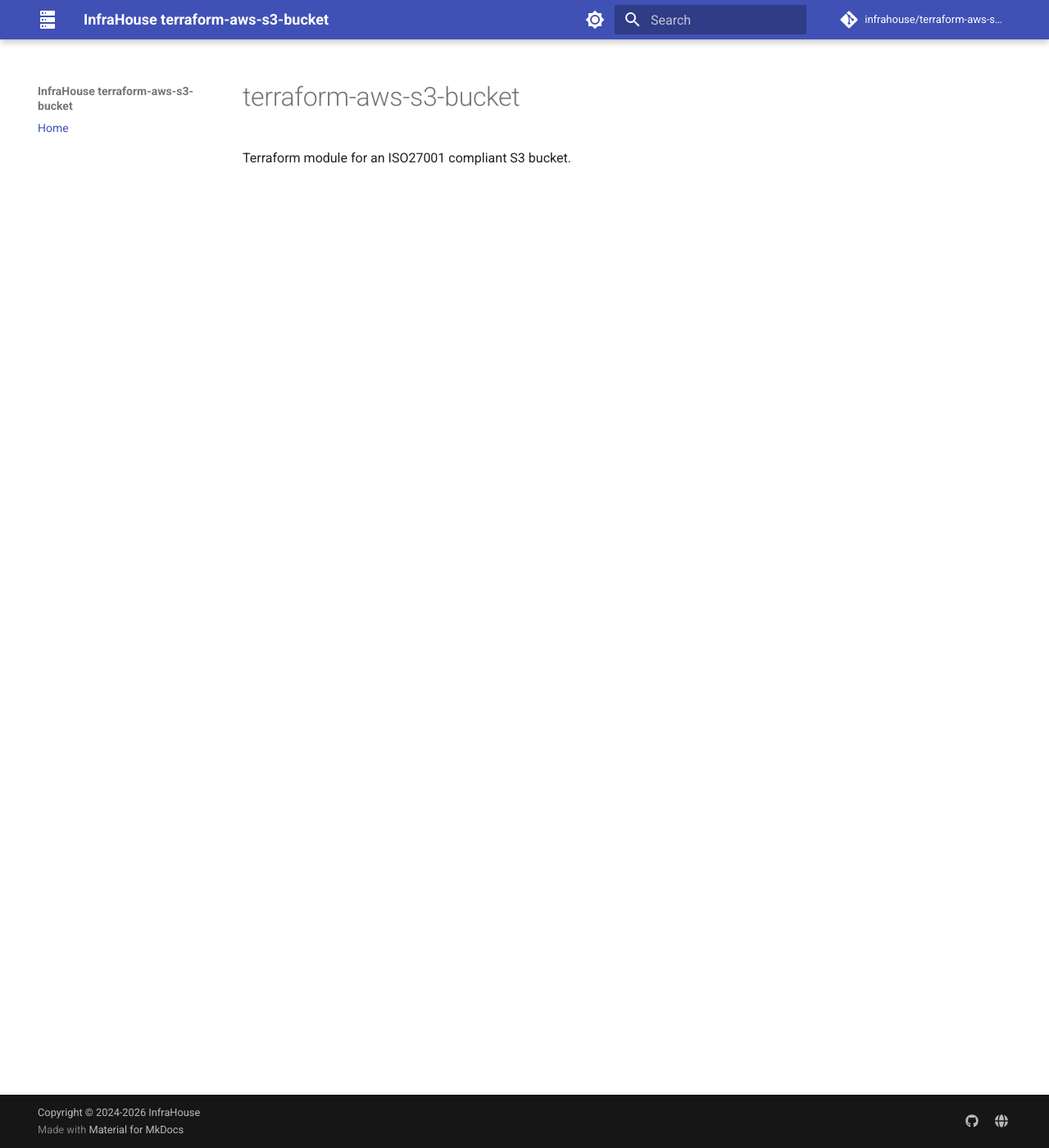
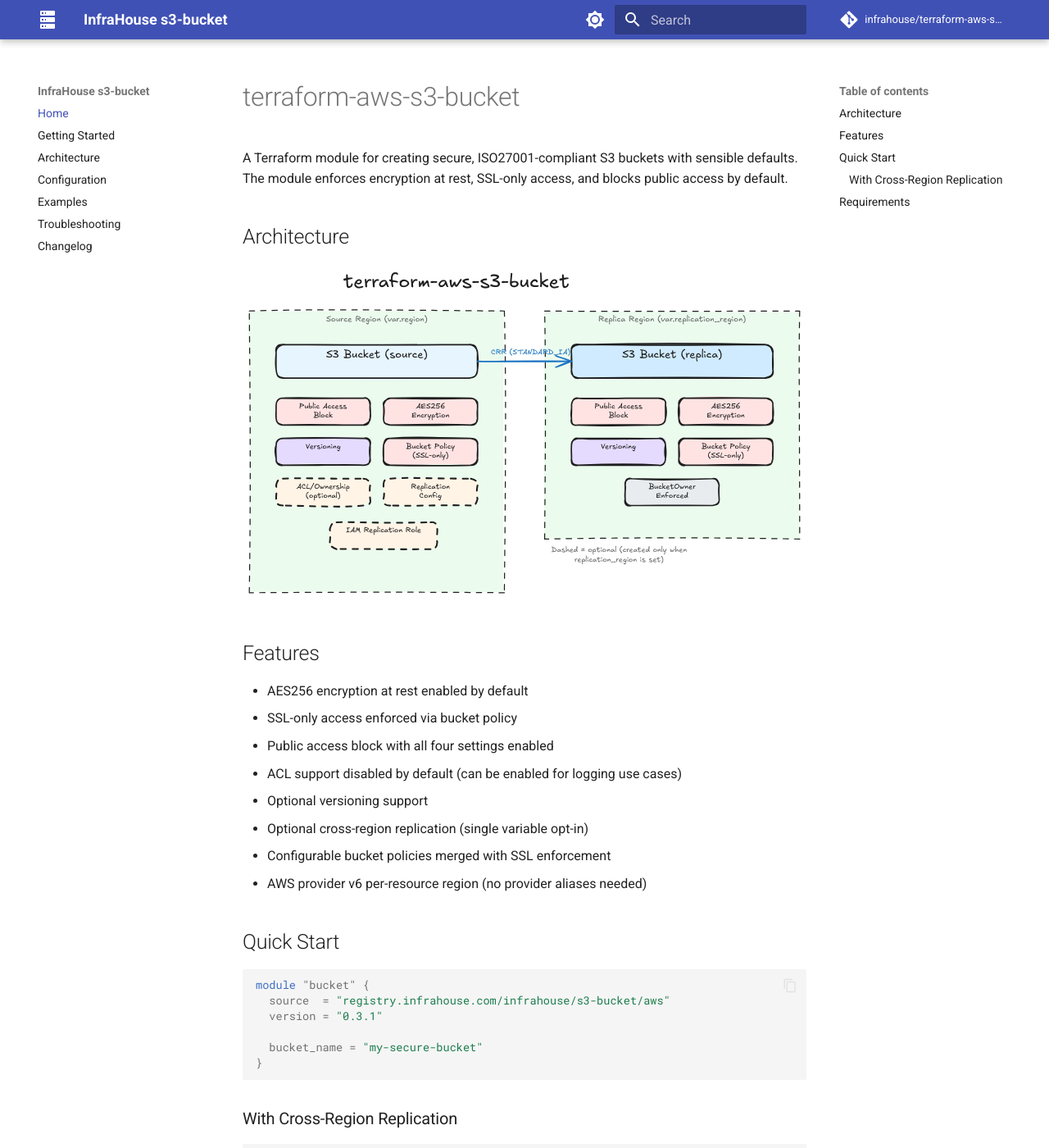
Before and after one commit to infrahouse/terraform-aws-s3-bucket, an MkDocs documentation site: the page built from docs/index.md, in a window 1280 px wide and 1400 px high. Shown: the whole window at 82% size. Built offline with MkDocs 1.6.1 and Material for MkDocs 9.7.7, drawn with Linux system fonts in a browser that asks for light colours; comment, search, counter and statistics services are not loaded; some of the changed text lies outside the part shown.

Commit message:
docs: align module with TERRAFORM_MODULE_REQUIREMENTS (#21)
Add comprehensive documentation, release automation, and compliance
with InfraHouse module standards. Auto-enable versioning when
replication_region is set (opinionated: one variable, one intent).

Co-authored-by: Claude Opus 4.6 <noreply@anthropic.com>

````diff
--- a/docs/index.md
+++ b/docs/index.md
@@ -1,3 +1,50 @@
 # terraform-aws-s3-bucket
 
-Terraform module for an ISO27001 compliant S3 bucket.
+A Terraform module for creating secure, ISO27001-compliant S3 buckets with
+sensible defaults. The module enforces encryption at rest, SSL-only access,
+and blocks public access by default.
+
+## Architecture
+
+![Architecture](assets/architecture.svg)
+
+## Features
+
+- AES256 encryption at rest enabled by default
+- SSL-only access enforced via bucket policy
+- Public access block with all four settings enabled
+- ACL support disabled by default (can be enabled for logging use cases)
+- Optional versioning support
+- Optional cross-region replication (single variable opt-in)
+- Configurable bucket policies merged with SSL enforcement
+- AWS provider v6 per-resource region (no provider aliases needed)
+
+## Quick Start
+
+```hcl
+module "bucket" {
+  source  = "registry.infrahouse.com/infrahouse/s3-bucket/aws"
+  version = "0.3.1"
+
+  bucket_name = "my-secure-bucket"
+}
+```
+
+### With Cross-Region Replication
+
+```hcl
+module "bucket" {
+  source  = "registry.infrahouse.com/infrahouse/s3-bucket/aws"
+  version = "0.3.1"
+
+  bucket_name        = "my-replicated-bucket"
+  replication_region = "us-east-1"
+}
+```
+
+## Requirements
+
+| Name | Version |
+|------|---------|
+| Terraform | ~> 1.5 |
+| AWS Provider | >= 6.0, < 7.0 |
--- a/mkdocs.yml
+++ b/mkdocs.yml
@@ -1,4 +1,4 @@
-site_name: InfraHouse terraform-aws-s3-bucket
+site_name: InfraHouse s3-bucket
 site_url: https://infrahouse.github.io/terraform-aws-s3-bucket/
 site_description: Terraform module documentation
 site_author: InfraHouse
@@ -36,6 +36,12 @@ theme:
 
 nav:
   - Home: index.md
+  - Getting Started: getting-started.md
+  - Architecture: architecture.md
+  - Configuration: configuration.md
+  - Examples: examples.md
+  - Troubleshooting: troubleshooting.md
+  - Changelog: changelog.md
 
 markdown_extensions:
   - pymdownx.highlight:
@@ -61,6 +67,7 @@ markdown_extensions:
 
 plugins:
   - search
+  - glightbox
   - minify:
       minify_html: true
 
````
Also changed, not shown: CHANGELOG.md (added, +13 -0 lines), README.md (+47 -7 lines), docs/architecture.md (added, +66 -0 lines), docs/changelog.md (added, +1 -0 lines), docs/configuration.md (added, +108 -0 lines), docs/examples.md (added, +122 -0 lines), docs/getting-started.md (added, +74 -0 lines), docs/troubleshooting.md (added, +69 -0 lines), requirements.txt (+8 -0 lines), .bumpversion.cfg, docs/assets/architecture.svg (added), 7 other files.
